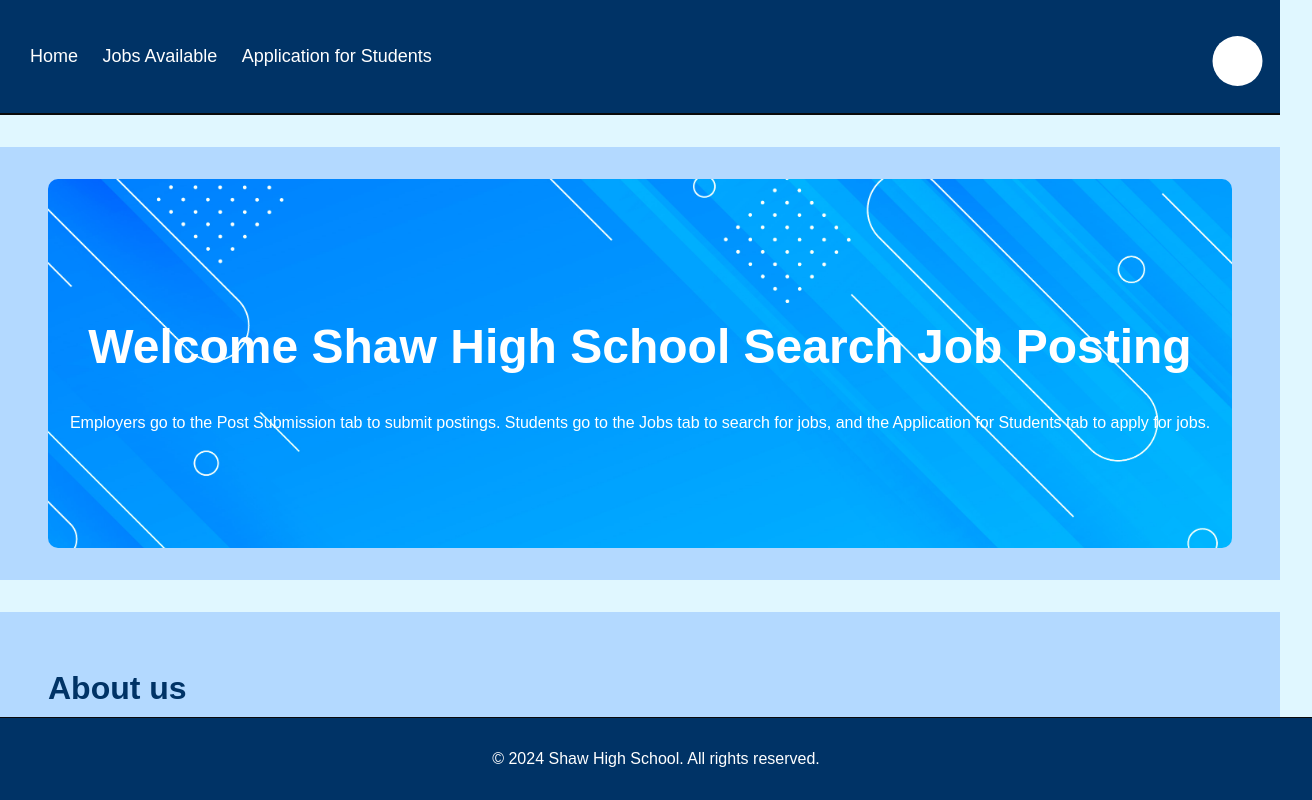
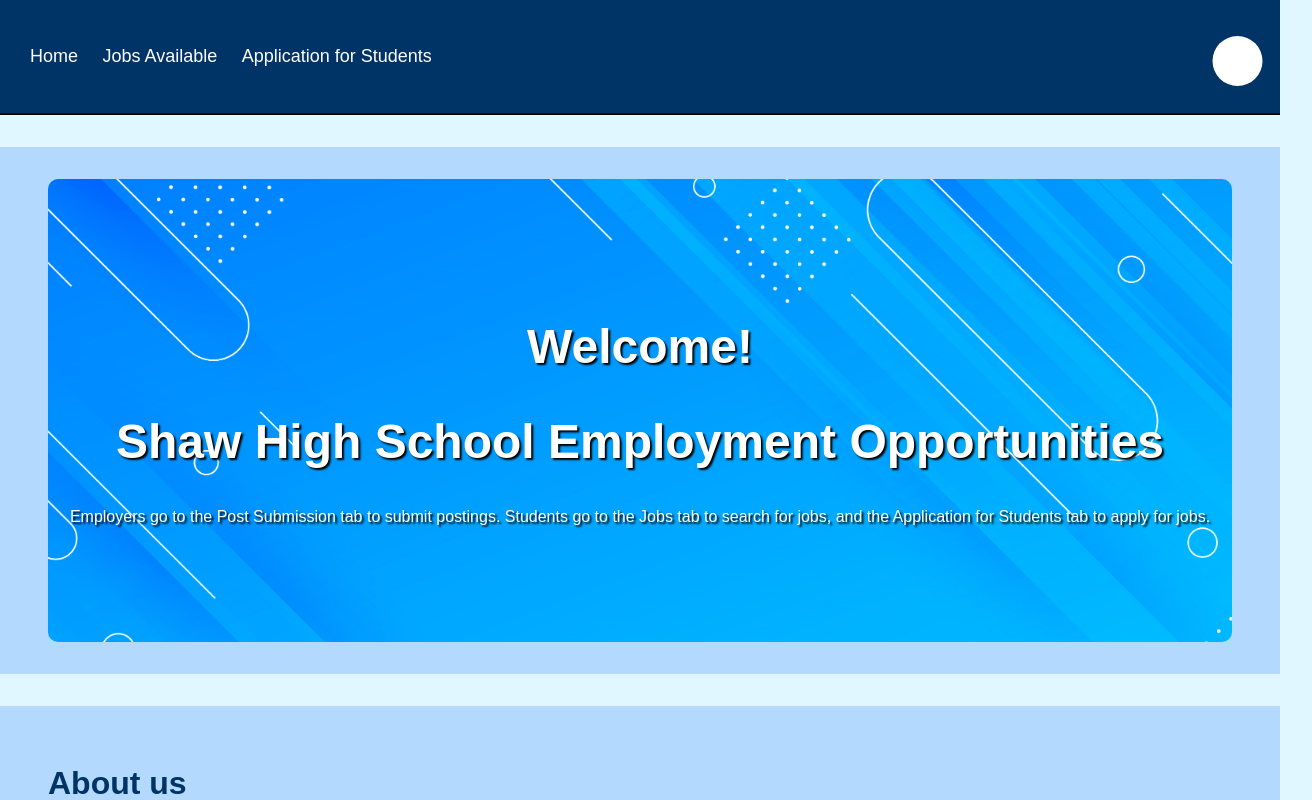
Before and after one commit to danilozss/LinkShawIn, a plain HTML site: page html/index.html in a window 1280 px wide. Shown: the top 800 px of the page, 1312 px wide, since content can reach past the window. Drawn offline with Linux system fonts and the light colour scheme; files whose address does not match are found by name.

Commit message:
Improves

```diff
--- a/css/style.css
+++ b/css/style.css
@@ -8,7 +8,6 @@
     overflow-x:hidden;
 }
 
-/* scrollbar-design */
 ::-webkit-scrollbar{
     width: 10px;
 }
@@ -28,6 +27,12 @@
     text-align: left;
     margin-top: 0;
     border-bottom: 2px solid rgb(10, 10, 10);
+}
+
+.header2 {
+    float: right;
+    width: 0;
+    height: 0;
 }
 
 #bars-check{
@@ -88,11 +93,6 @@
     }
 }
 
-.header2 {
-    float: right;
-    width: 0;
-    height: 0;
-}
 
 nav ul {
     list-style-type: none;
@@ -125,14 +125,24 @@
     border-radius: 10px;
 }
 
-h1 {
+h1.home_section{
     font-size: 3rem;
+    text-shadow: 2px 2px 2px #000000
 }
 
-h2 {
+p.home_section{
+    text-shadow: 2px 2px 2px #000000
+}
+
+h2.about_us{
     font-size: 2rem;
     margin-bottom: 1em;
     color: #003366;
+}
+
+h2.home_section{
+    font-size: 3rem;
+    text-shadow: 2px 2px 2px #000000
 }
 
 h3 {
@@ -152,7 +162,7 @@
     color: white;
     text-align: center;
     padding: 1rem;
-    position: fixed;
+    position: static;
     width: 100%;
     bottom: 0;
 }
@@ -209,9 +219,3 @@
     display: block;
     height: 150px;
 }
-
-footer {
-    text-align: center;
-    margin-top: 20px;
-    border-top: 1px solid rgb(10, 10, 10);
-}
--- a/html/index.html
+++ b/html/index.html
@@ -45,15 +45,16 @@
   <!-- Home Section -->
   <section id="home">
     <div class="hero">
-      <h1>Welcome Shaw High School Search Job Posting</h1>
-      <p>Employers go to the Post Submission tab to submit postings. Students go to the Jobs tab to search for jobs, and
+      <h2 class="home_section">Welcome!</h2>
+      <h1 class="home_section">Shaw High School Employment Opportunities</h1>
+      <p class="home_section">Employers go to the Post Submission tab to submit postings. Students go to the Jobs tab to search for jobs, and
         the Application for Students tab to apply for jobs. </p>
     </div>
   </section>
 
   <!-- About us -->
   <section id="About us">
-    <h2>About us</h2>
+    <h2 class="about_us">About us</h2>
     <p><i>Welcome to our website! We are a group of dedicated Shaw students passionate about supporting our fellow peers in
       their journey toward finding the perfect job. Our mission is to provide a user-friendly platform that simplifies
       the job search process, making it easier for you to discover opportunities that align with your skills, passions,
```
